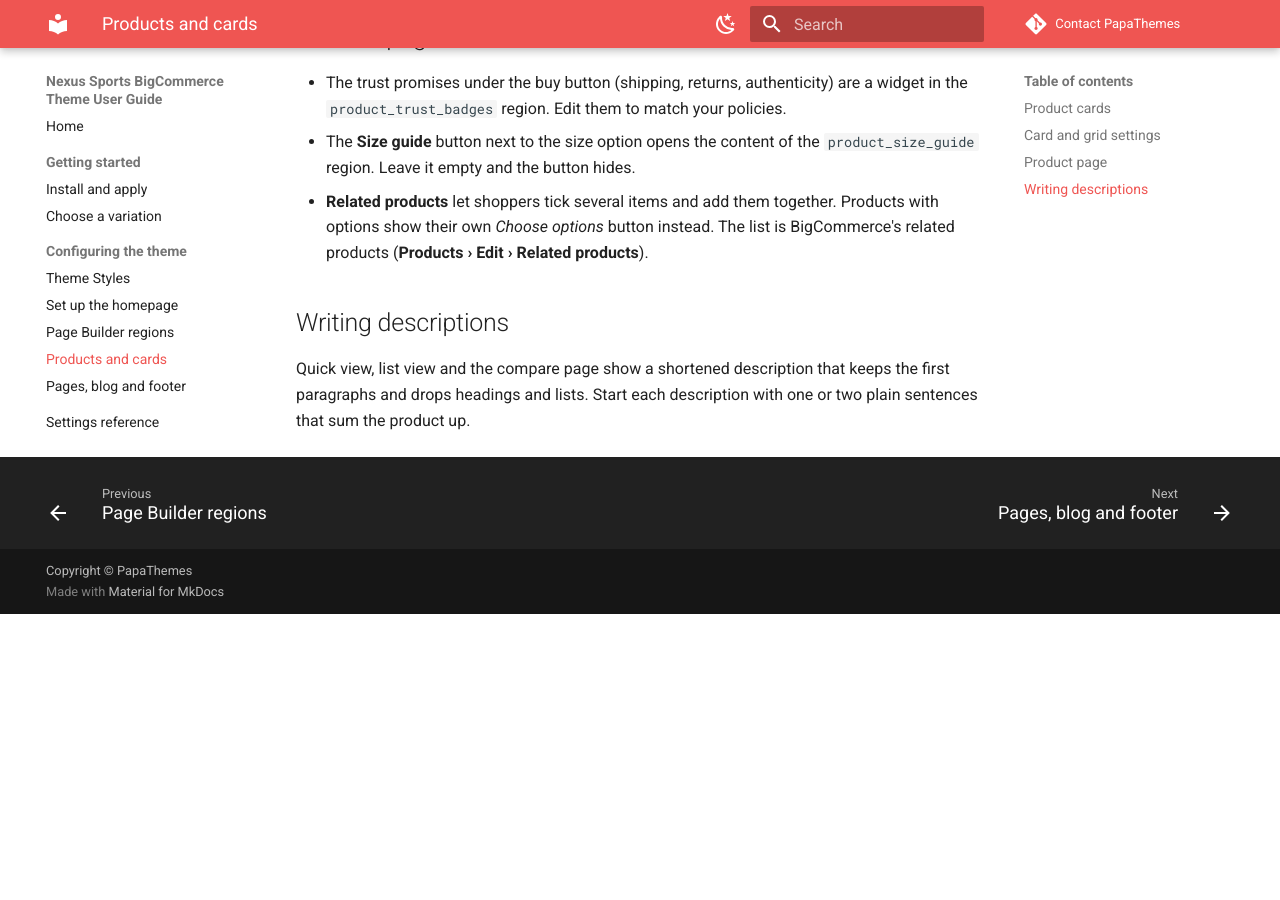
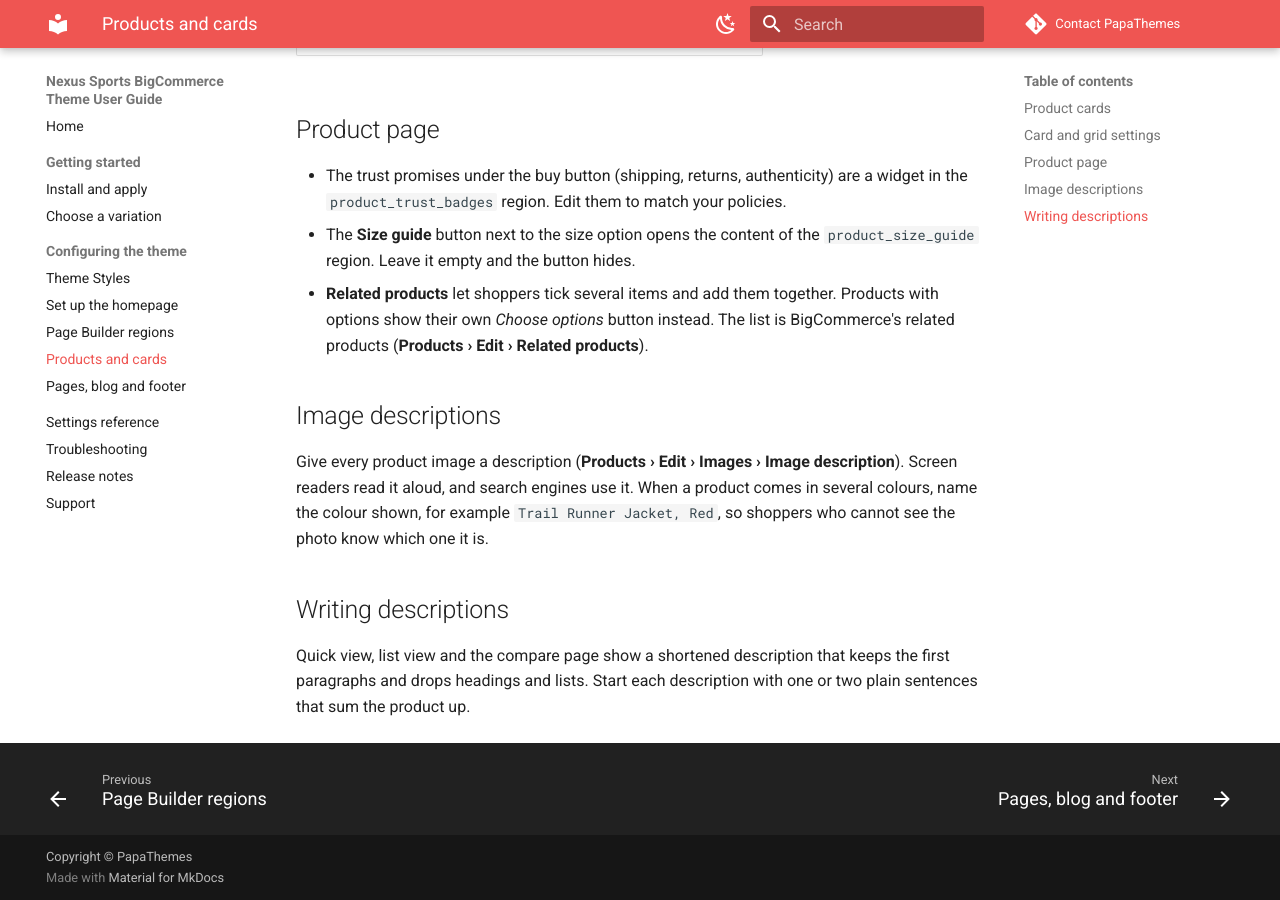
Before and after one commit to tvlgiao/bc-nexus-docs, an MkDocs documentation site: the page built from docs/usage/products.md, in a window 1280 px wide and 900 px high, scrolled down 1645 px. Built offline with MkDocs 1.6.1 and Material for MkDocs 9.7.7, drawn with Linux system fonts in a browser that asks for light colours; before the commit the page ends 2259 px from its top, so only the background shows below that; some of the changed text lies outside the part shown.

Commit message:
docs(products): cart drawer suggestions and colour image descriptions
Co-Authored-By: PapaThemes <contact@papathemes.com>

```diff
--- a/docs/usage/products.md
+++ b/docs/usage/products.md
@@ -24,6 +24,11 @@ The buy button follows the product: **Add to cart** for simple products,
 **Choose options** when a size or colour must be picked, **Pre-order now** for
 pre-order items. Adding to the cart opens the **cart drawer** instead of leaving
 the page. Each card also has **Quick view** and a wishlist heart.
+
+The cart drawer lists **You might also like** under the items, the same
+suggestions BigCommerce shows after an add to cart in its default theme. They
+come from your store's order history, so a new store shows none until orders
+build up; there is nothing to switch on.
 
 ## Card and grid settings
 
@@ -55,6 +60,14 @@ theme you use:
   Products with options show their own *Choose options* button instead. The list
   is BigCommerce's related products (**Products › Edit › Related products**).
 
+## Image descriptions
+
+Give every product image a description (**Products › Edit › Images › Image
+description**). Screen readers read it aloud, and search engines use it. When a
+product comes in several colours, name the colour shown, for example
+`Trail Runner Jacket, Red`, so shoppers who cannot see the photo know which one
+it is.
+
 ## Writing descriptions
 
 Quick view, list view and the compare page show a shortened description that
```
